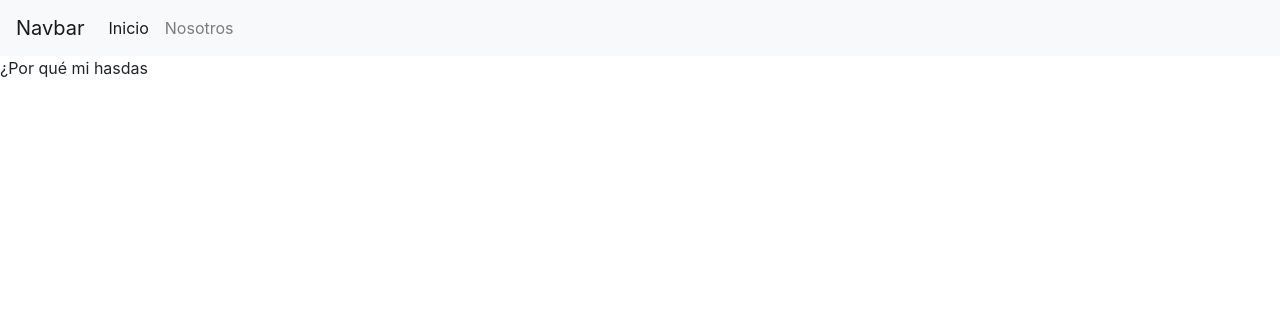
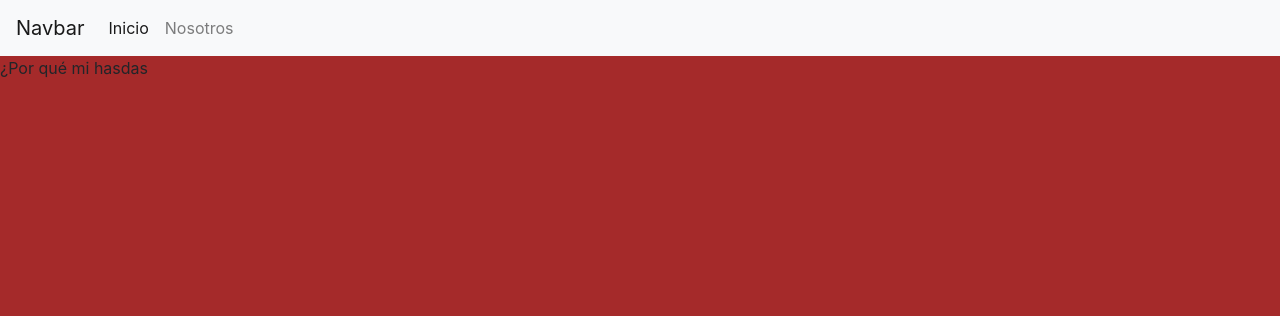
Before and after one commit to jota-dev/tets, a Flask app: page / in a window 1280 px wide. Shown: the top 316 px of the page. Run offline with Flask 2, Linux system fonts and the light colour scheme; some libraries are stand-ins or nearby versions.

Commit message:
backgrounf color
change

```diff
--- a/templates/layout.html
+++ b/templates/layout.html
@@ -11,9 +11,18 @@
         integrity="sha384-9aIt2nRpC12Uk9gS9baDl411NQApFmC26EwAOH8WgZl5MYYxFfc+NcPb1dKGj7Sk" crossorigin="anonymous">
 
     <title>Inicio</title>
+
+    <style>
+        body{
+            background-color: brown;
+        }
+
+    </style>
 </head>
 
 <body>
+
+
     <nav class="navbar navbar-expand-lg navbar-light bg-light">
         <a class="navbar-brand" href="/">Navbar</a>
         <button class="navbar-toggler" type="button" data-toggle="collapse" data-target="#navbarNav"
```
